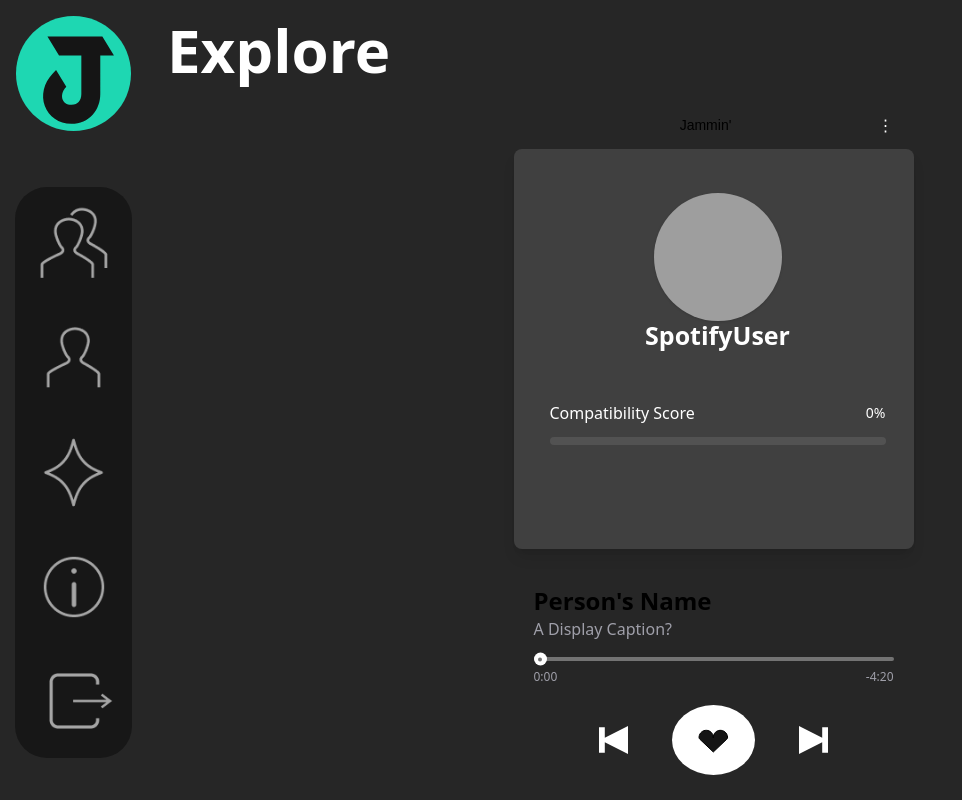
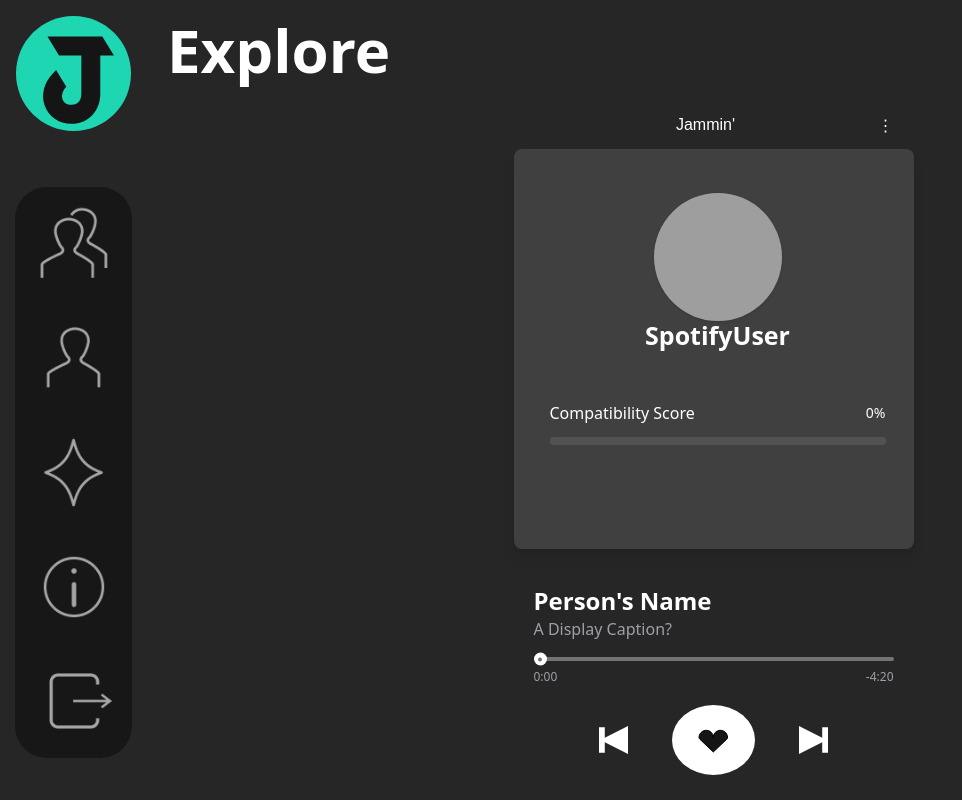
Before and after one commit to keeryn04/jammin, a React (Vite) app in the folder frontend/: page /Matching in a window 1280 px wide. Shown: the whole page, without its empty margins (0-962 px from the left). Built offline with nearby package versions, Linux system fonts and the light colour scheme; no server answers; grey boxes are pictures that could not be loaded; a web font is replaced by a local one.

Commit message:
(FIX) fixed text colours

```diff
--- a/frontend/src/components/Dashboard/MainLayout.jsx
+++ b/frontend/src/components/Dashboard/MainLayout.jsx
@@ -183,7 +183,7 @@ export default function MainLayout() {
           <div className="flex flex-col items-center gap-2"> {/* Reduced gap to gap-2 */}
             {/* Header with "Jammin'" text and three-dot dropdown */}
             <div className="w-[90%] flex justify-between items-center mb-1"> {/* Adjusted margin-bottom */}
-              <h1 className="text-sm font-afacad text-center flex-1">Jammin'</h1>
+              <h1 className="text-md text-white font-afacad text-center flex-1">Jammin'</h1>
               <div className="relative">
                 <button onClick={toggleDropdown} className="text-white focus:outline-none">
                   &#8942; {/* Three dots */}
--- a/frontend/src/components/Dashboard/MusicPlayer.jsx
+++ b/frontend/src/components/Dashboard/MusicPlayer.jsx
@@ -268,7 +268,7 @@ export default function MusicPlayer({
       )}
 
       {/* Display the user's bio */}
-      <h2 className="text-2xl font-semibold">{currentDisplayedUser?.profile_name || "Person's Name"}</h2>
+      <h2 className="text-2xl text-white font-semibold">{currentDisplayedUser?.profile_name || "Person's Name"}</h2>
       <p className="mb-4 text-base text-zinc-400">
         {userBio || "A Display Caption?"}
       </p>
```
